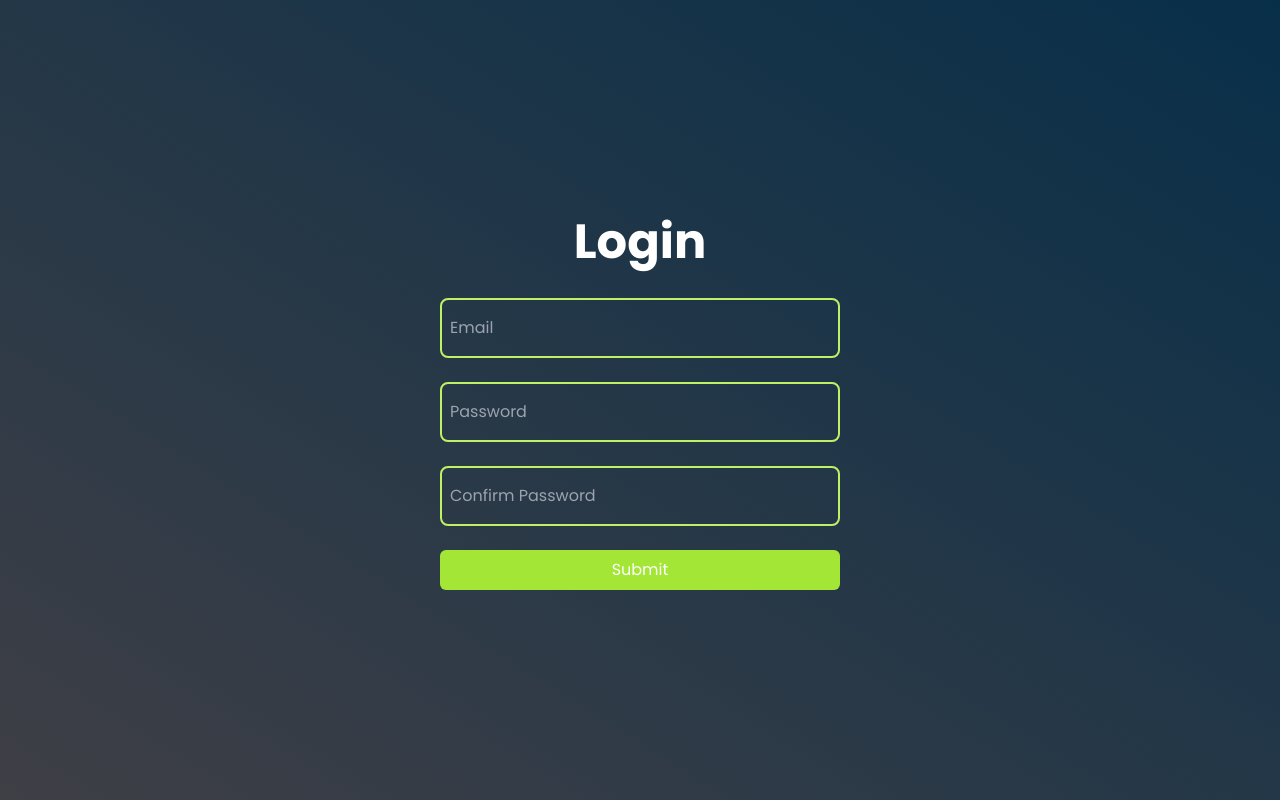
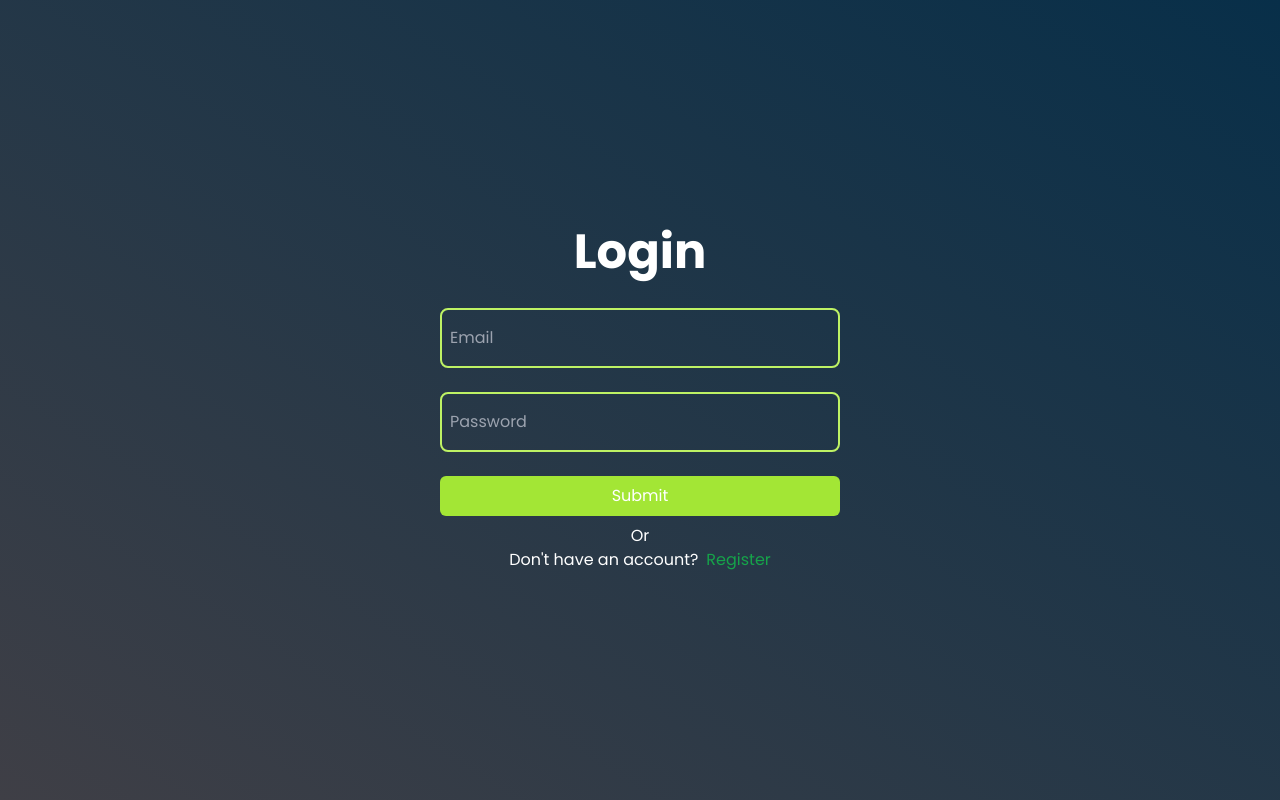
Before and after one commit to Anjasfedo/sveltekit-firebase, a SvelteKit app: page / in a window 1280 px wide. Built offline with nearby package versions, Linux system fonts and the light colour scheme.

Commit message:
Auth Pages

```diff
--- a/src/components/Auth.svelte
+++ b/src/components/Auth.svelte
@@ -2,18 +2,37 @@
   let email = "";
   let password = "";
   let confirmPassword = "";
+
+  let register = false;
+  let err = false;
+
+  const handleAuth = () => {
+    if (!email || !password || (register && !confirmPassword)) {
+      err = true;
+      return;
+    }
+  };
+
+  const handleRegister = () => {
+    register = !register;
+  };
 </script>
 
 <div class="flex flex-col items-center justify-center flex-1 p-1">
   <form class="flex flex-col gap-6 max-w-full w-[400px] mx-auto">
-    <h1 class="text-center text-5xl font-bold p-2">Login</h1>
+    <h1 class="text-center text-5xl font-bold p-2">
+      {register ? "Register" : "Login"}
+    </h1>
+    {#if err}
+      <p class="text-red font-semibold">Input not correct</p>
+    {/if}
     <label
       for=""
-      class="relative border-solid border-2 border-lime-300 rounded-lg"
+      class="relative border-solid border-2 border-lime-300 rounded-lg focus-within:border-lime-100"
     >
       <p
         class="
-  absolute -translate-y-[50%] pointer-events-none text-white rounded-sm font-light
+  absolute -translate-y-[50%] pointer-events-none text-white rounded-sm font-light duration-500
   {email
           ? 'top-0 left-[24px] border-[1px] border-solid border-lime-300 bg-slate-900 rounded-lg px-1'
           : 'top-[50%] left-[4px] border-2 border-solid border-transparent opacity-0'}
@@ -31,11 +50,11 @@
     >
     <label
       for=""
-      class="relative border-solid border-2 border-lime-300 rounded-lg"
+      class="relative border-solid border-2 border-lime-300 rounded-lg focus-within:border-lime-100"
     >
       <p
         class="
-      absolute -translate-y-[50%] pointer-events-none text-white rounded-sm font-light
+      absolute -translate-y-[50%] pointer-events-none text-white rounded-sm font-light duration-500
       {password
           ? 'top-0 left-[24px] border-[1px] border-solid border-lime-300 bg-slate-900 rounded-lg px-1'
           : 'top-[50%] left-[4px] border-2 border-solid border-transparent opacity-0'}
@@ -50,13 +69,14 @@
         bind:value={password}
       /></label
     >
+    {#if register}
       <label
         for=""
-      class="relative border-solid border-2 border-lime-300 rounded-lg"
+        class="relative border-solid border-2 border-lime-300 rounded-lg focus-within:border-lime-100"
       >
         <p
           class="
-      absolute -translate-y-[50%] pointer-events-none text-white rounded-sm font-light
+absolute -translate-y-[50%] pointer-events-none text-white rounded-sm font-light duration-500
 {confirmPassword
             ? 'top-0 left-[24px] border-[1px] border-solid border-lime-300 bg-slate-900 rounded-lg px-1'
             : 'top-[50%] left-[4px] border-2 border-solid border-transparent opacity-0'}
@@ -71,10 +91,37 @@
           bind:value={confirmPassword}
         /></label
       >
+    {/if}
     <button
       type="button"
-      class="bg-lime-400 text-white border-none px-3 py-2 cursor-pointer rounded-md hover:bg-lime-600"
+      class="bg-lime-400 text-white border-none px-3 py-2 cursor-pointer rounded-md hover:bg-lime-600 duration-500"
       >Submit</button
     >
   </form>
+  <div class="p-2">
+    <p class="text-center">Or</p>
+    {#if register}
+      <div class="flex items-center gap-2">
+        <p class="">Already have an account?</p>
+        <button
+          class="text-green-600 cursor-pointer"
+          on:click={handleRegister}
+          on:keydown={() => {}}
+        >
+          Login
+        </button>
       </div>
+    {:else}
+      <div class="flex items-center gap-2">
+        <p>Don't have an account?</p>
+        <button
+          class="text-green-600 cursor-pointer"
+          on:click={handleRegister}
+          on:keydown={() => {}}
+        >
+          Register
+        </button>
+      </div>
+    {/if}
+  </div>
+</div>
```
Lines whose indentation alone changed are shown as unchanged.
